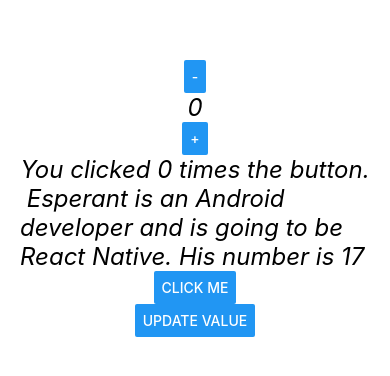
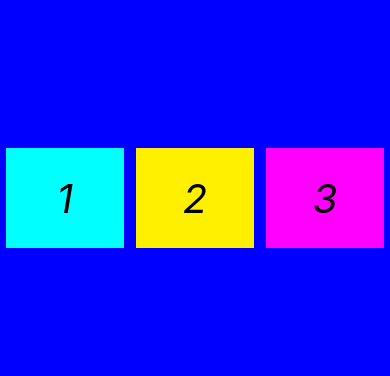
Before and after one commit to esperantgada/React-native, a React Native app in the folder demo/: screen / in a window 390 px wide. Shown: the part 224-600 px from the top of the page. Built offline with nearby package versions, Linux system fonts and the light colour scheme.

Commit message:
Use flexbox

```diff
--- a/demo/App.js
+++ b/demo/App.js
@@ -27,37 +27,23 @@ function countInitial(){
 
 function App () {
 
-  const [count, setCount] = useState(() => countInitial())
-  const [session, setSession]= useState({number: 17, title: 'React Native'})
-  const [name, setName] = useState('Esperant')
-
-  function decrementCount(){
-    setCount(preViewCount => preViewCount - 1)
-  }
-
-  function incrementCount(){
-    setCount(preViewCount => preViewCount + 1)
-  }
-
-  function handleUpdate(){
-    setName('Esperant GADA')
-    setSession({number: 45, title: 'Programmer'})
-  }
 
   return (
 
    <View style = {styles.body}>
 
-      <Button style={styles.buttons} title='-' onPress={decrementCount}></Button>
-      <Text style={styles.text}>{count}</Text>
-      <Button title='+' onPress={incrementCount} style={styles.buttons}></Button>
+      <View style = {styles.one}>
+          <Text style={styles.text}> 1 </Text>
+      </View>
 
-      <Text style={styles.text}>You clicked {count} times the button.</Text>
+      <View style = {styles.two}>
+          <Text style={styles.text}> 2 </Text>
+      </View>
 
+      <View style = {styles.three}>
+          <Text style={styles.text}> 3 </Text>
+      </View>
 
-      <Text style={styles.text}> {name} is an Android developer and is going to be {session.title}. His number is {session.number}</Text>
-      <Button title='Click me' onPress={()=> {Linking.openURL('https://www.youtube.com/watch?v=ANdSdIlgsEw&list=PL8kfZyp--gEXs4YsSLtB3KqDtdOFHMjWZ')}}></Button>
-      <Button title='Update value' onPress={handleUpdate} style= {styles.buttons}></Button>
     </View>
   )
 }
@@ -65,17 +51,50 @@ function App () {
 const styles = StyleSheet.create({
 
   body:{
-      alignItems:'center',
-      flex:1,
-      justifyContent:'center'
+    backgroundColor: '#0000ff',
+    flexDirection: 'row',
+    flex: 1,
+    alignItems:'center',
+    justifyContent:'space-between'
   },
 
   text:{
+    color:'#000000',
+    fontSize: 40,
+    fontStyle:'italic'
+  },
 
-    fontSize: 24,
-    fontStyle:'italic',
-    marginLeft: 20,
-    marginEnd: 20
+  one:{
+    width: 100,
+    height: 100,
+    flex: 1,
+    margin: 6,
+    backgroundColor: '#00ffff',
+    alignItems: 'center',
+    justifyContent: 'center'
+
+  },
+
+  two:{
+    width: 100,
+    height: 100,
+    flex: 1,
+    margin: 6,
+    backgroundColor: '#fff000',
+    alignItems: 'center',
+    justifyContent: 'center'
+
+  },
+
+  three:{
+    width: 100,
+    height: 100,
+    flex: 1,
+    margin: 6,
+    backgroundColor: '#ff00ff',
+    alignItems: 'center',
+    justifyContent: 'center'
+
   },
 
   buttons:{
```
